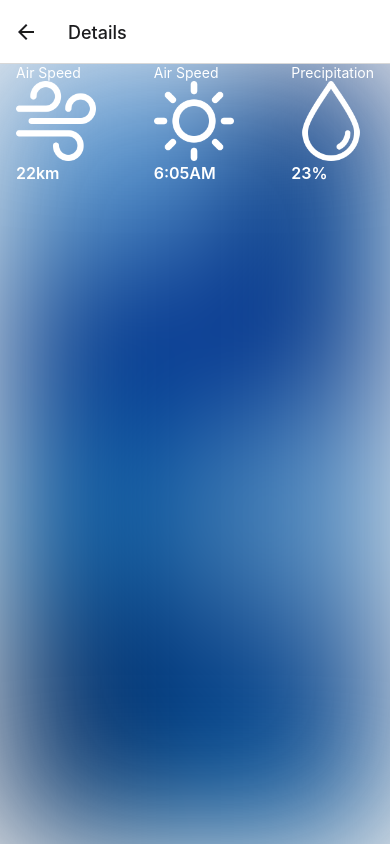
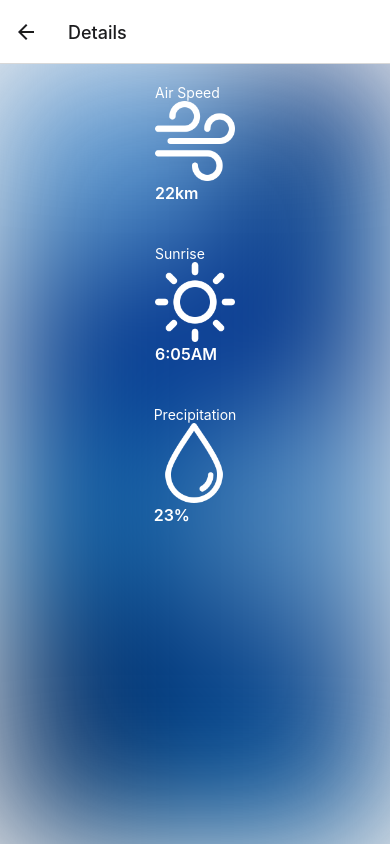
Before and after one commit to jojojobobobo/SkyCast, a React Native app in the folder SkyCast/: screen /Details in a window 390 px wide. Built offline with nearby package versions, Linux system fonts and the light colour scheme.

Commit message:
made changes to Details.js

```diff
--- a/SkyCast/views/Details.js
+++ b/SkyCast/views/Details.js
@@ -18,8 +18,8 @@ export default function Details() {
         className="absolute h-full w-full"
       />
 
-      <View className="flex-row justify-between mx-4">
-        <View className="flex-row space-x-2 items-center">
+      <View className="flex justify-center items-center">
+        <View className="flex-row space-x-2 items-center p-5">
           <TouchableOpacity>
             <Text className="text-white">Air Speed</Text>
             <Image
@@ -29,14 +29,16 @@ export default function Details() {
             <Text className="text-white font-semibold text-base">22km</Text>
           </TouchableOpacity>
         </View>
-        <View className="flex-row space-x-2 items-center">
+
+        <View className="flex-row space-x-2 items-center p-5">
           <TouchableOpacity>
-            <Text className="text-white">Air Speed</Text>
+            <Text className="text-white">Sunrise</Text>
             <Image source={require("../icons/sun.png")} className="h-20 w-20" />
             <Text className="text-white font-semibold text-base">6:05AM</Text>
           </TouchableOpacity>
         </View>
-        <View className="flex-row space-x-2 items-center">
+
+        <View className="flex-row space-x-2 items-center p-5">
           <TouchableOpacity>
             <Text className="text-white">Precipitation</Text>
             <Image
@@ -46,6 +48,7 @@ export default function Details() {
             <Text className="text-white font-semibold text-base">23%</Text>
           </TouchableOpacity>
         </View>
+
       </View>
     </View>
   );
```
